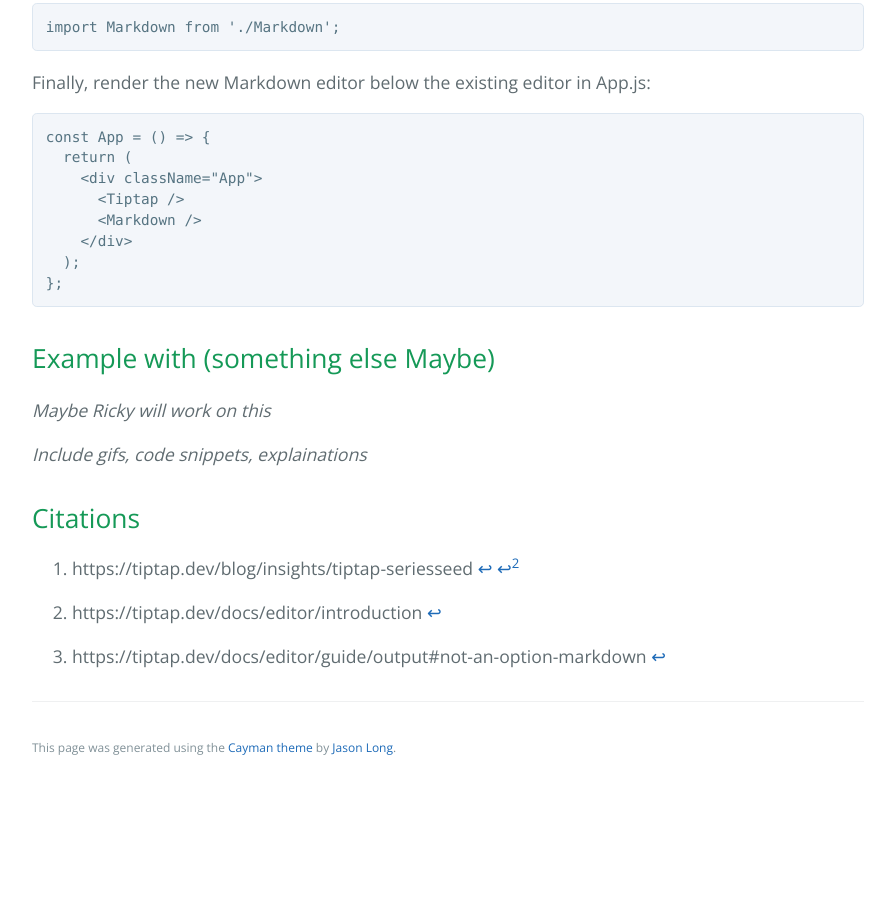
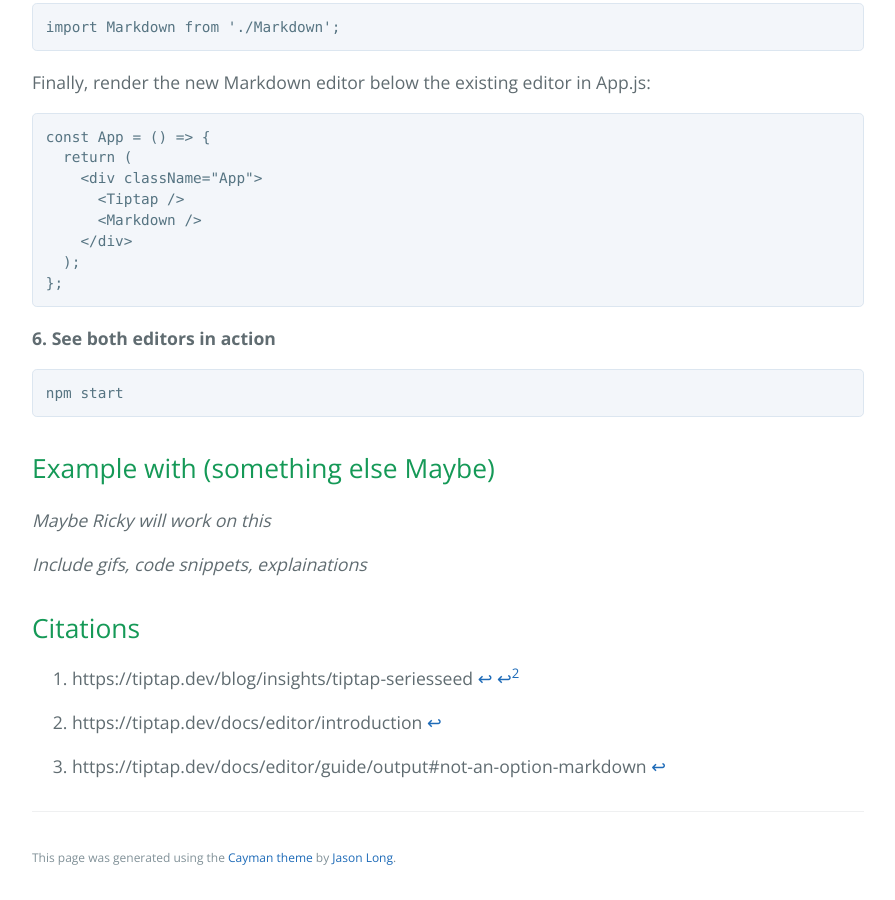
Before and after one commit to learning-software-engineering/learning-software-engineering.github.io, a Jekyll site: the page built from Topics/Tech_Stacks/Tiptap/Tiptap.md, in a window 1280 px wide and 900 px high, scrolled down 7604 px. Shown: the whole window, without its empty margins (192-1087 px from the left). Built offline with Jekyll 4.4.1, drawn with Linux system fonts in a browser that asks for light colours; our own code applies the rules of GitHub Pages for plain Markdown files; before the commit the page ends 8394 px from its top, so only the background shows below that.

Commit message:
Add last step

````diff
--- a/Topics/Tech_Stacks/Tiptap/Tiptap.md
+++ b/Topics/Tech_Stacks/Tiptap/Tiptap.md
@@ -322,6 +322,11 @@ const App = () => {
 };
 ```
 
+**6. See both editors in action**
+```
+npm start
+```
+
 ## Example with (something else Maybe)
 _Maybe Ricky will work on this_
 
````
